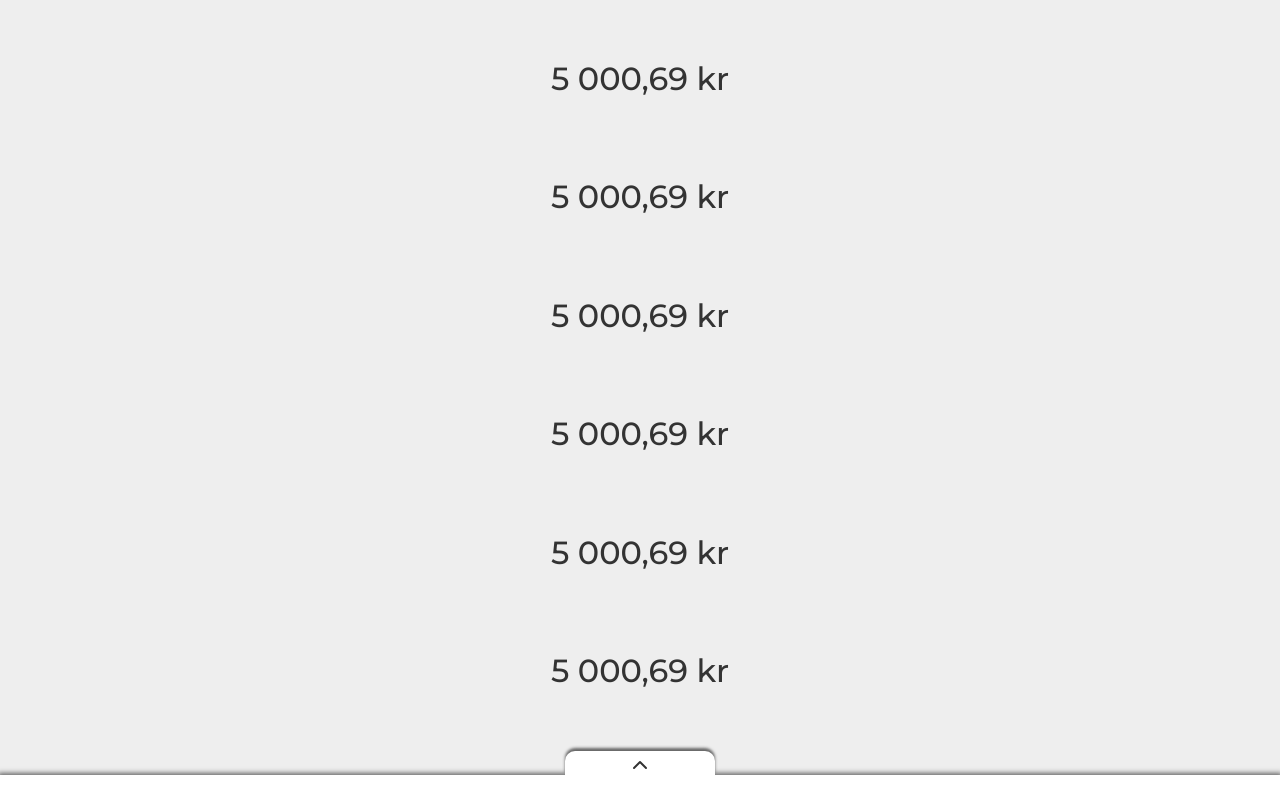
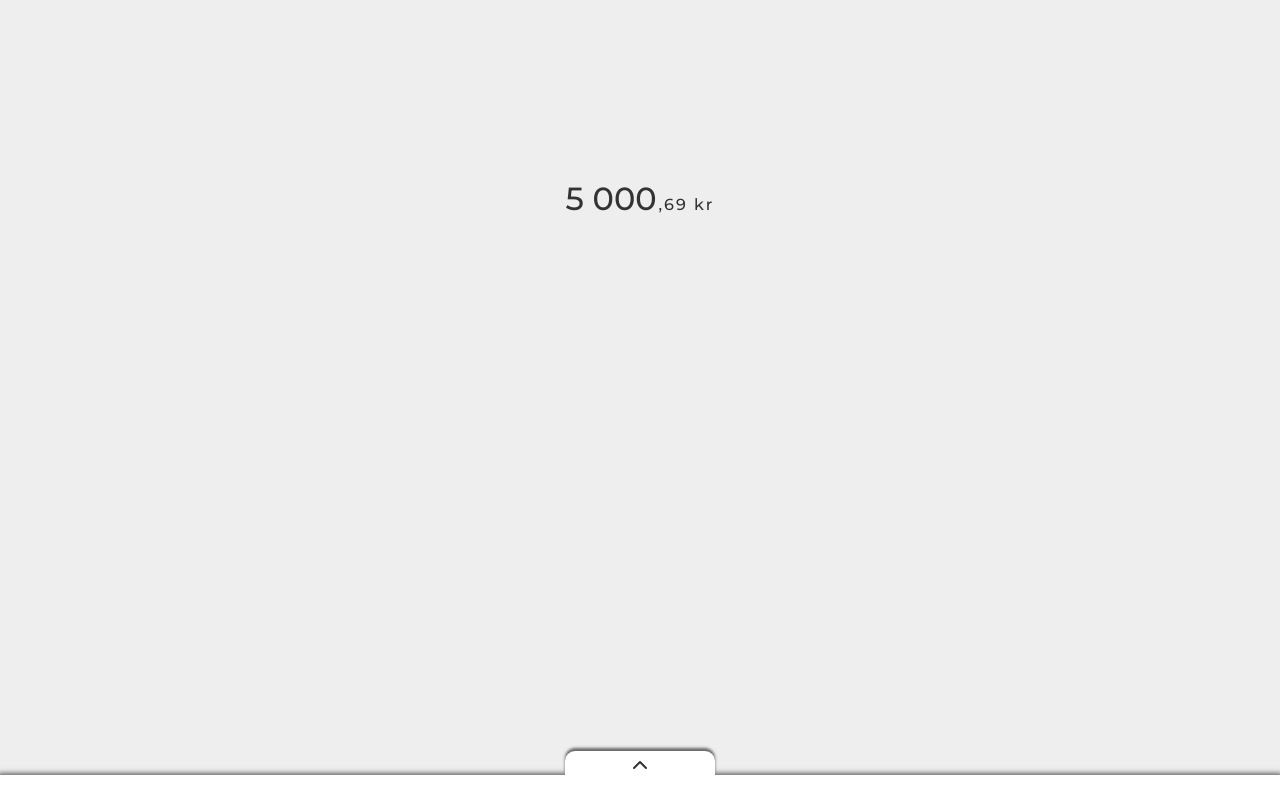
Before and after one commit to teeboteebo/pooff, a React (Create React App) app: page / in a window 1280 px wide. Built offline with nearby package versions, Linux system fonts and the light colour scheme.

Commit message:
proper display of balance

```diff
--- a/src/views/StartPage/index.js
+++ b/src/views/StartPage/index.js
@@ -17,60 +17,6 @@ const StartPage = () => {
           <span className="amount-integer">{integer}</span>
           <span className="amount-decimal">,{decimal} kr</span>
         </h2>
-        <h2 className="page-title">
-          <span className="amount-integer">{integer}</span>
-          <span className="amount-decimal">,{decimal} kr</span>
-        </h2>
-        <h2 className="page-title">
-          <span className="amount-integer">{integer}</span>
-          <span className="amount-decimal">,{decimal} kr</span>
-        </h2>
-        <h2 className="page-title">
-          <span className="amount-integer">{integer}</span>
-          <span className="amount-decimal">,{decimal} kr</span>
-        </h2>
-        <h2 className="page-title">
-          <span className="amount-integer">{integer}</span>
-          <span className="amount-decimal">,{decimal} kr</span>
-        </h2>
-        <h2 className="page-title">
-          <span className="amount-integer">{integer}</span>
-          <span className="amount-decimal">,{decimal} kr</span>
-        </h2>
-        <h2 className="page-title">
-          <span className="amount-integer">{integer}</span>
-          <span className="amount-decimal">,{decimal} kr</span>
-        </h2>
-        <h2 className="page-title">
-          <span className="amount-integer">{integer}</span>
-          <span className="amount-decimal">,{decimal} kr</span>
-        </h2>
-        <h2 className="page-title">
-          <span className="amount-integer">{integer}</span>
-          <span className="amount-decimal">,{decimal} kr</span>
-        </h2>
-        <h2 className="page-title">
-          <span className="amount-integer">{integer}</span>
-          <span className="amount-decimal">,{decimal} kr</span>
-        </h2>
-        <h2 className="page-title">
-          <span className="amount-integer">{integer}</span>
-          <span className="amount-decimal">,{decimal} kr</span>
-        </h2>
-        <h2 className="page-title">
-          <span className="amount-integer">{integer}</span>
-          <span className="amount-decimal">,{decimal} kr</span>
-        </h2>
-        <h2 className="page-title">
-          <span className="amount-integer">{integer}</span>
-          <span className="amount-decimal">,{decimal} kr</span>
-        </h2>
-        <h2 className="page-title">
-          <span className="amount-integer">{integer}</span>
-          <span className="amount-decimal">,{decimal} kr</span>
-        </h2>
-
-        <button className="btn">+</button>
       </div>
       <TransactionHistoryPreview />
     </div>
--- a/src/views/StartPage/styles.scss
+++ b/src/views/StartPage/styles.scss
@@ -1,3 +1,11 @@
 .startpage {
   position: relative;
+  .page-title {
+    margin-top: 120px;
+    .amount-decimal {
+      font-size: 16px;
+      letter-spacing: 2px;
+      margin-left: 2px;
+    }
+  }
 }
```
